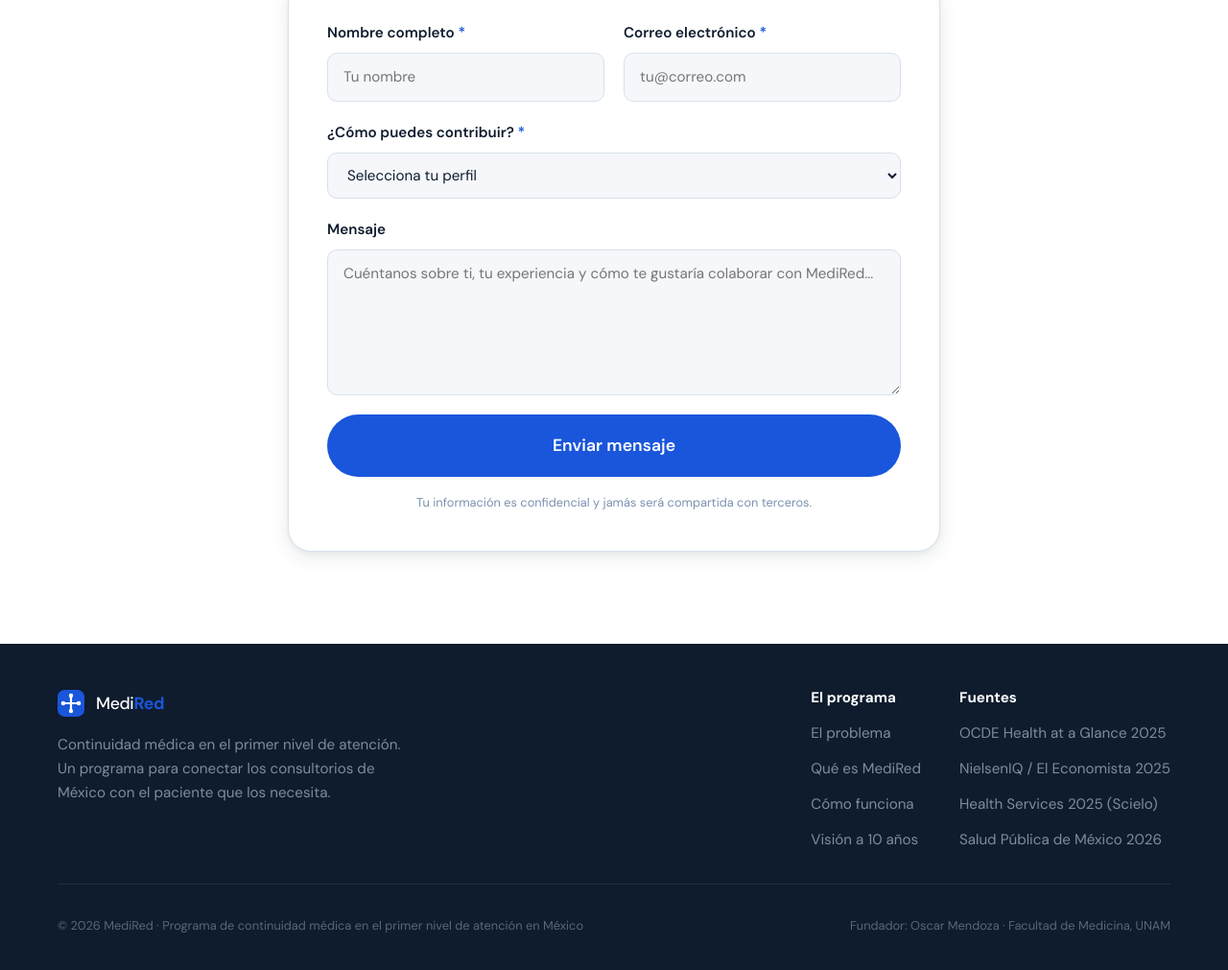
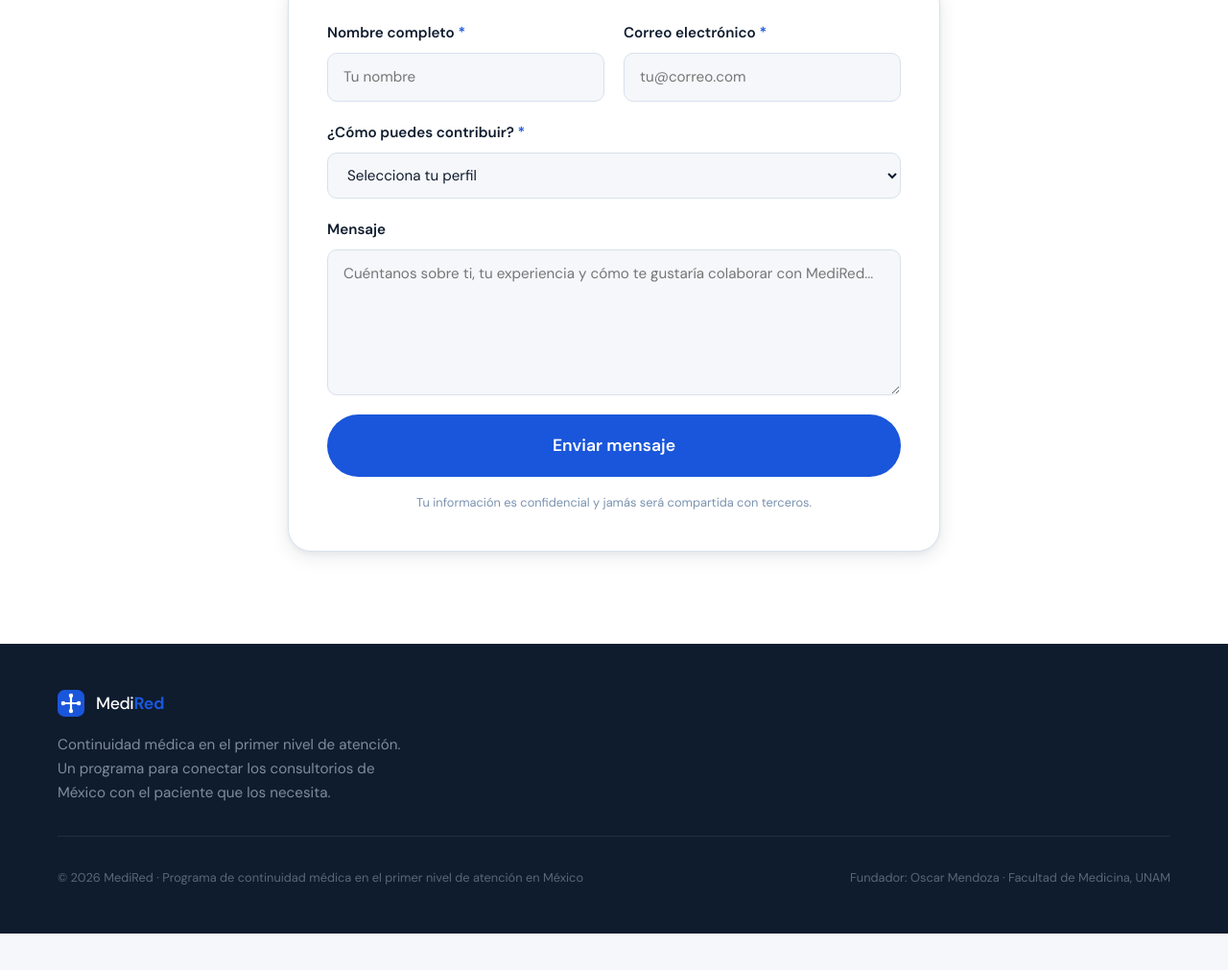
Before and after one commit to jsuisjw/medired1, a plain HTML site: page index.html in a window 1280 px wide. Shown: the part 9032-10043 px from the top of the page at 96% size. After the commit the page ends 10005 px from the top, so only its background shows below. Drawn offline with Linux system fonts and the light colour scheme.

Commit message:
Remove footer navigation from index.html
Removed footer navigation links and sections.

```diff
--- a/index.html
+++ b/index.html
@@ -785,26 +785,6 @@
           </a>
           <p>Continuidad médica en el primer nivel de atención. Un programa para conectar los consultorios de México con el paciente que los necesita.</p>
         </div>
-        <div class="footer__nav">
-          <div class="footer__col">
-            <h4>El programa</h4>
-            <nav>
-              <a href="#problema">El problema</a>
-              <a href="#programa">Qué es MediRed</a>
-              <a href="#como-funciona">Cómo funciona</a>
-              <a href="#vision">Visión a 10 años</a>
-            </nav>
-          </div>
-          <div class="footer__col">
-            <h4>Fuentes</h4>
-            <nav>
-              <a href="https://www.oecd.org/es/publications/panorama-de-la-salud-2025_5345f1bd-es/mexico_42bdb5b4-es.html" target="_blank" rel="noopener">OCDE Health at a Glance 2025</a>
-              <a href="https://www.eleconomista.com.mx/empresas/consultorios-farmacias-seis-10-visitas-medicas-20251208-790306.html" target="_blank" rel="noopener">NielsenIQ / El Economista 2025</a>
-              <a href="https://www.scielo.org.mx/pdf/hs/v24n2/2007-7459-hs-24-02-502.pdf" target="_blank" rel="noopener">Health Services 2025 (Scielo)</a>
-              <a href="https://pubmed.ncbi.nlm.nih.gov/41698262/" target="_blank" rel="noopener">Salud Pública de México 2026</a>
-            </nav>
-          </div>
-        </div>
       </div>
       <div class="footer__bottom">
         <p>© 2026 MediRed · Programa de continuidad médica en el primer nivel de atención en México</p>
```
